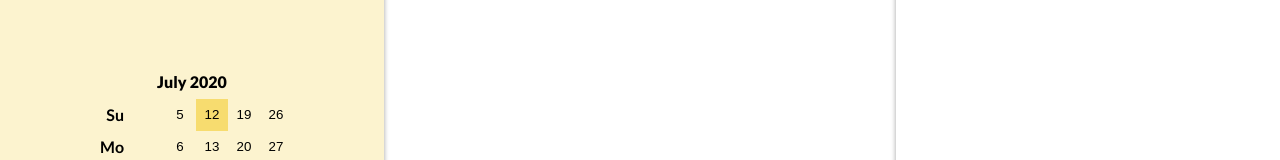
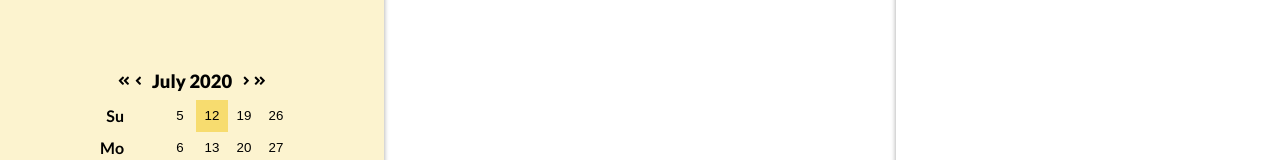
Before and after one commit to jnguyen9763/notetaker, a React (Create React App) app: page / in a window 1280 px wide. Shown: the part 203-363 px from the top of the page. Built offline with nearby package versions, Linux system fonts and the light colour scheme.

Commit message:
can change month and year

```diff
--- a/src/components/Calendar/Calendar.js
+++ b/src/components/Calendar/Calendar.js
@@ -1,5 +1,7 @@
 import React, { useState, useEffect } from 'react';
-import styles from './Calendar.module.css'
+import styles from './Calendar.module.css';
+import { FontAwesomeIcon } from '@fortawesome/react-fontawesome';
+import { faAngleRight, faAngleDoubleRight, faAngleLeft, faAngleDoubleLeft } from '@fortawesome/free-solid-svg-icons';
 
 /*
 	Display:
@@ -42,6 +44,7 @@ export default function Calendar() {
 
 	const renderDays = () => {
 		const numWeeks = weekCount();
+		console.log(numWeeks, days);
 		let weeks = [];
 		let currDay = 1;
 		for (let w = 0; w < numWeeks; w++) {
@@ -66,8 +69,8 @@ export default function Calendar() {
 		var lastOfMonth = new Date(year, month, 0);
 
 		var used = firstOfMonth.getDay() + lastOfMonth.getDate();
-
-		return Math.ceil(used / 7);
+		// plus 1 just in case month starts late
+		return Math.ceil(used / 7) + 1;
 	}
 
 	const monthName = () => {
@@ -75,13 +78,48 @@ export default function Calendar() {
 		return Intl.DateTimeFormat('en-US', options).format(date)
 	}
 
+	const changeYear = increment => {
+		const newYear = year + increment;
+		const thisDate = new Date(newYear, month, today);
+		const numDays = new Date(newYear, month + 1, 0).getDate();
+		const firstDate = new Date(newYear, month, 1).getDay();
+		setDate(thisDate);
+		setYear(newYear);
+		setDays(numDays);
+		setFirstWeekday(firstDate);
+	}
+
+	const changeMonth = increment => {
+		let newMonth = month + increment;
+		let newYear = year;
+		if (newMonth < 0) {
+			newMonth = 11;
+			newYear--;
+		}
+		if (newMonth > 11) {
+			newMonth = 0;
+			newYear++;
+		}
+		const thisDate = new Date(newYear, newMonth, today);
+		const numDays = new Date(newYear, newMonth + 1, 0).getDate();
+		const firstDate = new Date(newYear, newMonth, 1).getDay();
+		setDate(thisDate);
+		setMonth(newMonth);
+		setYear(newYear);
+		setDays(numDays);
+		setFirstWeekday(firstDate);
+	}
+
 	return (
 		<div className={styles.Calendar}>
 			<div className={styles.header}>
+				<button onClick={() => changeYear(-1)}><FontAwesomeIcon icon={faAngleDoubleLeft} /></button>
+				<button onClick={() => changeMonth(-1)}><FontAwesomeIcon icon={faAngleLeft} /></button>
 				<div>
 					{monthName()} {year}
 				</div>
-				<button><i className='fas fa-angle-down'></i></button>
+				<button onClick={() => changeMonth(1)}><FontAwesomeIcon icon={faAngleRight} /></button>
+				<button onClick={() => changeYear(1)}><FontAwesomeIcon icon={faAngleDoubleRight} /></button>
 			</div>
 			<div className={styles.month}>
 				<div className={styles.weekdays}>
--- a/src/components/Calendar/Calendar.module.css
+++ b/src/components/Calendar/Calendar.module.css
@@ -38,7 +38,12 @@ button {
 }
 
 .header div {
-	margin: 0 1rem;
+	margin: 0 .5rem;
+	font-size: 1.15rem;
+}
+
+.header button {
+	margin: 0 .15rem;
 }
 
 .month {
```
